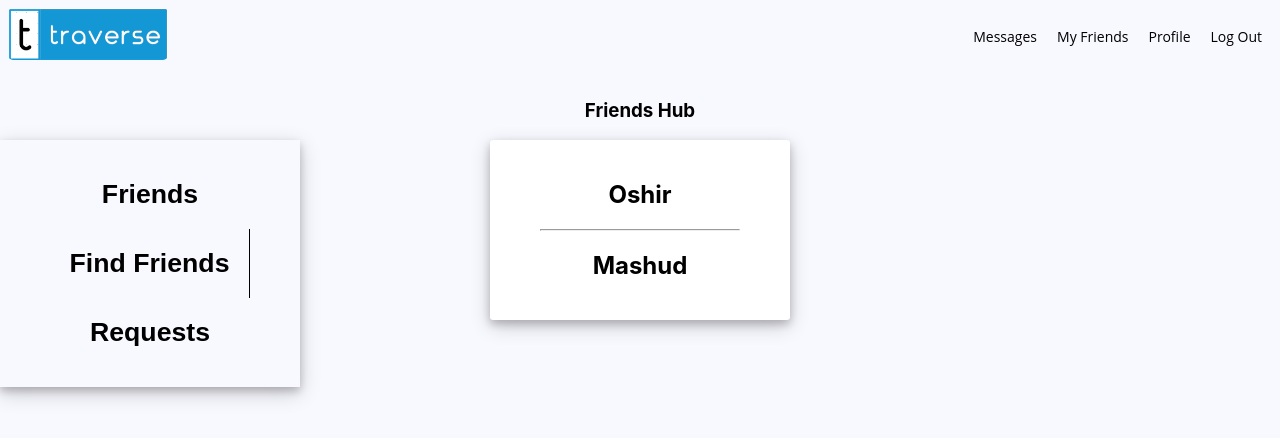
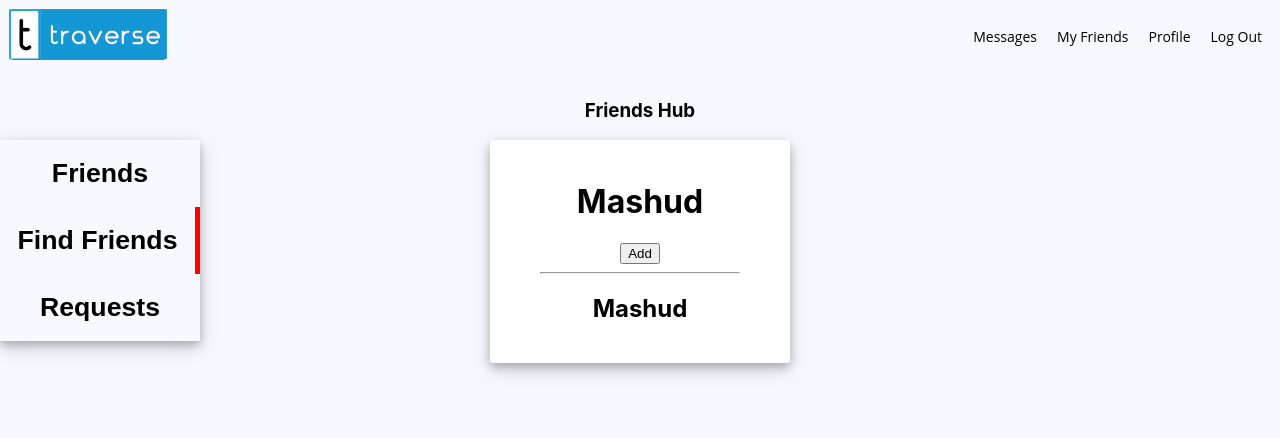
Before and after one commit to fm1539/Traverse2.0, a React (Create React App) app: page /friends in a window 1280 px wide. Both pictures are taken after a click on the button "Find Friends". Shown: the top 438 px of the page. Built offline with nearby package versions, Linux system fonts and the light colour scheme.

Commit message:
nice tabs

```diff
--- a/public/css/style.css
+++ b/public/css/style.css
@@ -45,11 +45,17 @@
     box-shadow: 0 4px 8px 0 rgba(0, 0, 0, 0.2), 0 6px 20px 0 rgba(0, 0, 0, 0.19);
     position: relative;
     background-color: inherit;
+    padding: 0 ;
+  }
+
+  .h1tab {
+      width: 100%;
   }
 
   .friends-btn {
       width: 100%;
-      display: inline-block;
+      display: block;
+      padding: 0;
       float: left;
       background-color: transparent;
       border: none;
@@ -66,7 +72,7 @@
   }
 
 .active {
-    border-right: solid 1px;
+    border-right: solid thick red;
 }
 /*
   .plat-nav-item:hover:after {
--- a/src/components/pages/Friends/Friends.js
+++ b/src/components/pages/Friends/Friends.js
@@ -16,16 +16,21 @@ function Friends() {
     </div>
 
     let findDiv = <div className="container">
-        <h2>Oshir</h2>
+        <h1> Mashud </h1>
+        <button>Add</button>
         <hr></hr>
         <h2>Mashud</h2>
+    </div>
+
+    let requestDiv = <div className="container">
+
     </div>
 
     let friendStatus = "friends-btn"
     let findStatus = "friends-btn"
     let reqStatus = "friends-btn"
 
-    if (friendState==="friends") {
+    if (friendState === "friends") {
         friendStatus = "friends-btn active"
         findStatus = "friends-btn"
         reqStatus = "friends-btn"
@@ -46,15 +51,10 @@ function Friends() {
             <PlatNavbar />
             <h3>Friends Hub</h3>
             <div className="tab-container">
-                <div className="tab">
-                    <button className={friendStatus} onClick={() => friendHandler('friends')}><h1 className="h1">Friends</h1></button>
-                </div>
-                <div className="tab">
-                    <button className={findStatus} onClick={() => friendHandler('find')}><h1 className="h1">Find Friends</h1></button>
-                </div>
-                <div className="tab">
-                    <button className={reqStatus} onClick={() => friendHandler('requests')}><h1 className="h1">Requests</h1></button>
-                </div>
+                <button className={friendStatus} onClick={() => friendHandler('friends')}><h1 className="h1tab">Friends</h1></button>
+                <button className={findStatus} onClick={() => friendHandler('find')}><h1 className="h1tab">Find Friends</h1></button>
+                <button className={reqStatus} onClick={() => friendHandler('requests')}><h1 className="h1tab">Requests</h1></button>
+
             </div>
             {
                 friendState == 'friends' ? friendsDiv : (friendState == 'find' ? findDiv : <div>
```
Also changed, not shown: 1 other file (tests, documents, lock files or other folders).
